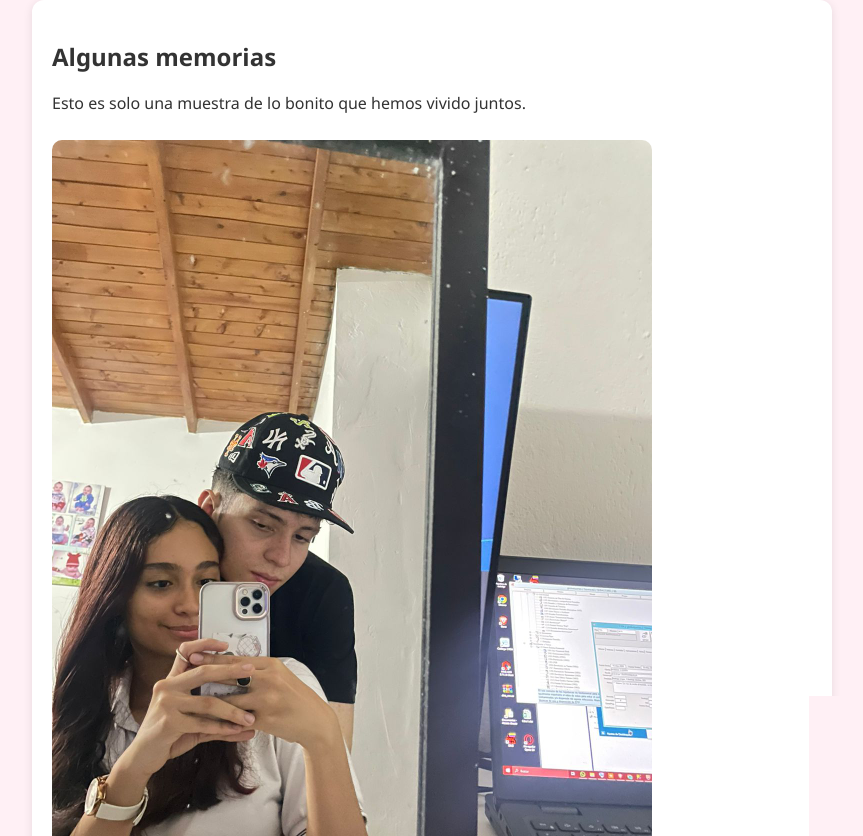
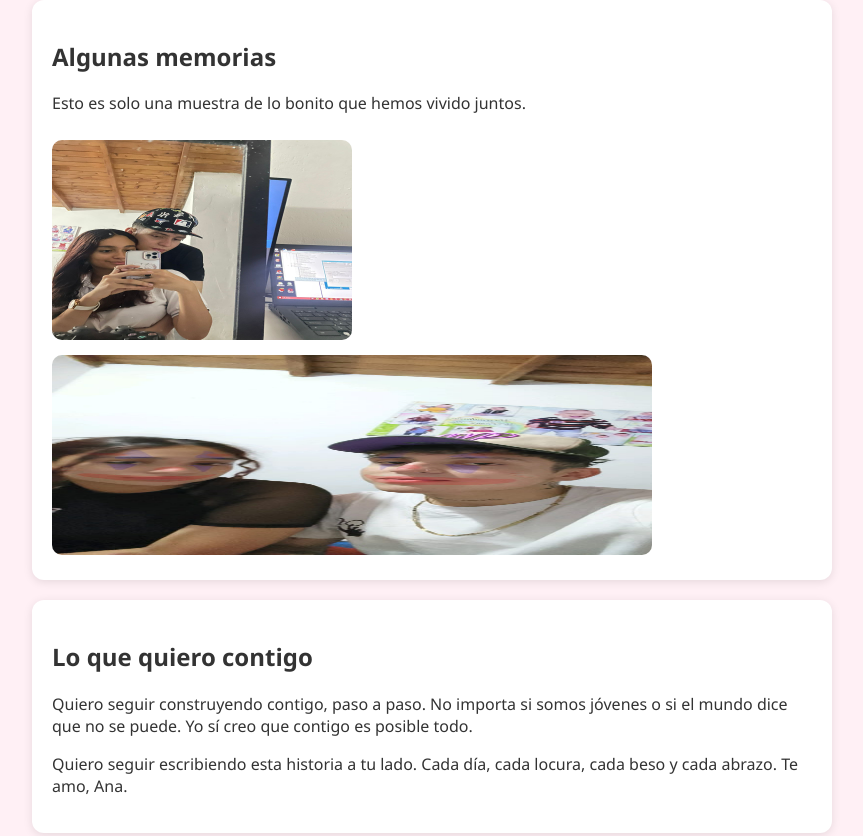
Before and after one commit to sebasss1k/Mi-novia-ana, a plain HTML site: page index.html in a window 1280 px wide. Shown: the part 575-1411 px from the top of the page, without its empty margins (208-1071 px from the left). Drawn offline with Linux system fonts and the light colour scheme.

Commit message:
Update index.html

```diff
--- a/index.html
+++ b/index.html
@@ -83,8 +83,8 @@
     <div class="card">
       <h2>Algunas memorias</h2>
       <p>Esto es solo una muestra de lo bonito que hemos vivido juntos.</p>
-      <img src="a.jpg" alt="Foto con Ana" / width="600">
-      <img src="e.jpg" alt="Otra foto linda" / width="600">
+      <img src="a.jpg" alt="Foto con Ana" / width="300" height="200">
+      <img src="e.jpg" alt="Otra foto linda" / width="600" height="200">
     </div>
 
     <div class="card">
```
